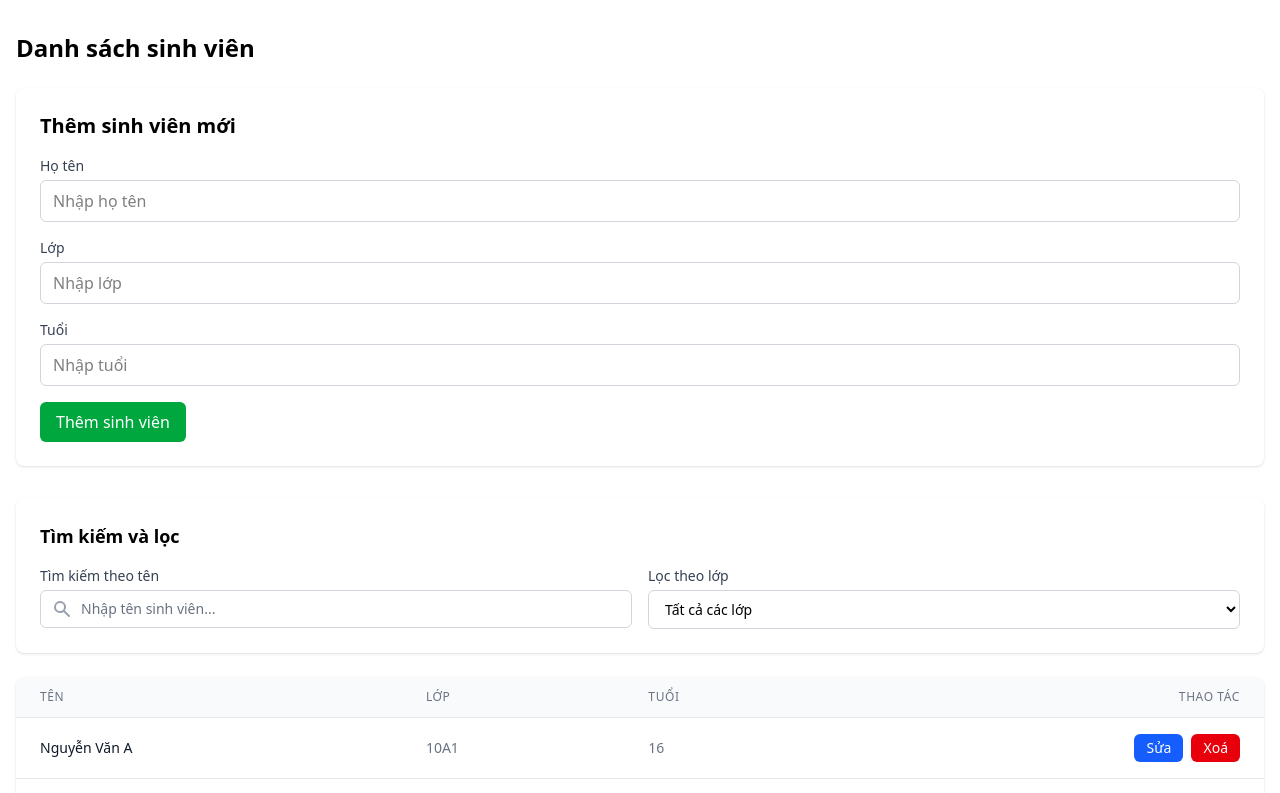
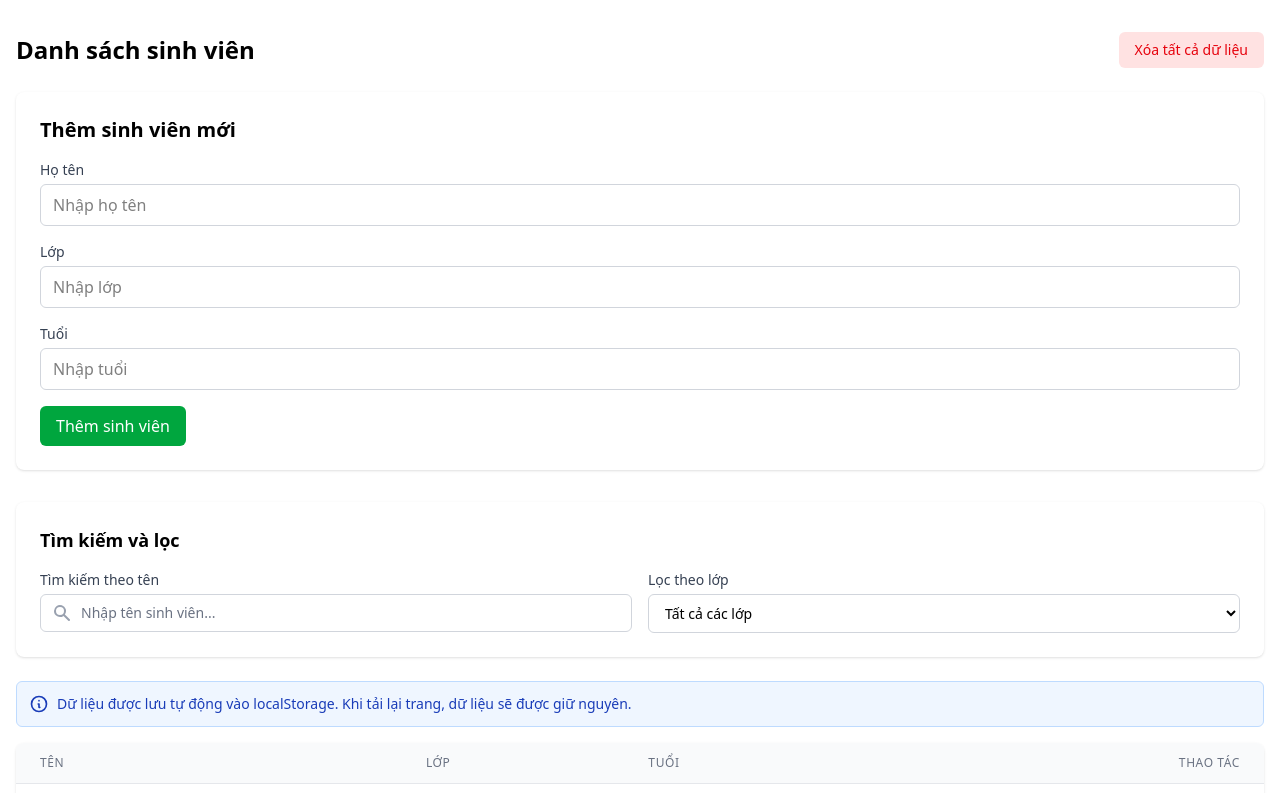
Before and after one commit to VoTrieuAn/22657391_VoTrieuAn_M21, a React (Vite) app: page / in a window 1280 px wide. Shown: the top 793 px of the page. Built offline with nearby package versions, Linux system fonts and the light colour scheme.

Commit message:
luu danh sach sinh vien vao LocalStorage

```diff
--- a/src/components/StudentList.jsx
+++ b/src/components/StudentList.jsx
@@ -1,17 +1,15 @@
 import { useEffect, useRef, useState } from 'react'
 
+
+// Key for localStorage
+const STORAGE_KEY = "student-list-data"
+
 const StudentList = () => {
-  // Sample student data
-  const [students, setStudents] = useState([
-    { id: 1, name: "Nguyễn Văn A", class: "10A1", age: 16 },
-    { id: 2, name: "Trần Thị B", class: "11A2", age: 17 },
-    { id: 3, name: "Lê Văn C", class: "12A3", age: 18 },
-    { id: 4, name: "Phạm Thị D", class: "10A1", age: 16 },
-    { id: 5, name: "Hoàng Văn E", class: "11A2", age: 17 },
-    { id: 6, name: "Vũ Thị F", class: "12A3", age: 18 },
-    { id: 7, name: "Đặng Văn G", class: "10A1", age: 16 },
-    { id: 8, name: "Bùi Thị H", class: "11A2", age: 17 },
-  ])
+   // Student data state
+   const [students, setStudents] = useState([])
+
+   // Flag to track if initial data is loaded
+   const [isDataLoaded, setIsDataLoaded] = useState(false)
 
    // Search state
    const [searchQuery, setSearchQuery] = useState("")
@@ -37,6 +35,54 @@ const StudentList = () => {
    const [isEditModalOpen, setIsEditModalOpen] = useState(false)
    const [editingStudent, setEditingStudent] = useState(null)
    const modalRef = useRef(null)
+
+   // Load data from localStorage on component mount
+   useEffect(() => {
+     try {
+       const savedData = localStorage.getItem(STORAGE_KEY)
+
+       if (savedData) {
+         const parsedData = JSON.parse(savedData)
+         setStudents(parsedData)
+       } else {
+         // Set default data if nothing is saved
+         setStudents([
+           { id: 1, name: "Nguyễn Văn A", class: "10A1", age: 16 },
+           { id: 2, name: "Trần Thị B", class: "11A2", age: 17 },
+           { id: 3, name: "Lê Văn C", class: "12A3", age: 18 },
+           { id: 4, name: "Phạm Thị D", class: "10A1", age: 16 },
+           { id: 5, name: "Hoàng Văn E", class: "11A2", age: 17 },
+           { id: 6, name: "Vũ Thị F", class: "12A3", age: 18 },
+           { id: 7, name: "Đặng Văn G", class: "10A1", age: 16 },
+           { id: 8, name: "Bùi Thị H", class: "11A2", age: 17 },
+         ])
+       }
+     } catch (error) {
+       console.error("Error loading data from localStorage:", error)
+       // Set default data if there's an error
+       setStudents([
+         { id: 1, name: "Nguyễn Văn A", class: "10A1", age: 16 },
+         { id: 2, name: "Trần Thị B", class: "11A2", age: 17 },
+         { id: 3, name: "Lê Văn C", class: "12A3", age: 18 },
+         { id: 4, name: "Phạm Thị D", class: "10A1", age: 16 },
+         { id: 5, name: "Hoàng Văn E", class: "11A2", age: 17 },
+       ])
+     } finally {
+       setIsDataLoaded(true)
+     }
+   }, [])
+
+   // Save data to localStorage whenever students change
+   useEffect(() => {
+     // Only save after initial data is loaded to prevent overwriting with empty array
+     if (isDataLoaded) {
+       try {
+         localStorage.setItem(STORAGE_KEY, JSON.stringify(students))
+       } catch (error) {
+         console.error("Error saving data to localStorage:", error)
+       }
+     }
+   }, [students, isDataLoaded])
 
    // Get unique classes for the dropdown
    const uniqueClasses = Array.from(new Set(students.map((student) => student.class))).sort()
@@ -187,6 +233,14 @@ const StudentList = () => {
      })
    }
 
+   // Clear all data
+   const handleClearAllData = () => {
+     if (window.confirm("Bạn có chắc chắn muốn xóa tất cả dữ liệu sinh viên không?")) {
+       setStudents([])
+       localStorage.removeItem(STORAGE_KEY)
+     }
+   }
+
    // Close modal when clicking outside
    useEffect(() => {
      const handleClickOutside = (event) => {
@@ -226,7 +280,15 @@ const StudentList = () => {
 
    return (
      <div className="container mx-auto px-4 py-8">
-      <h1 className="text-2xl font-bold mb-6">Danh sách sinh viên</h1>
+       <div className="flex justify-between items-center mb-6">
+         <h1 className="text-2xl font-bold">Danh sách sinh viên</h1>
+         <button
+           onClick={handleClearAllData}
+           className="px-4 py-2 bg-red-100 text-red-600 rounded-md hover:bg-red-200 transition-colors text-sm"
+         >
+           Xóa tất cả dữ liệu
+         </button>
+       </div>
 
        {/* Add Student Form */}
        <div className="bg-white p-6 rounded-lg shadow mb-8">
@@ -371,6 +433,25 @@ const StudentList = () => {
          )}
        </div>
 
+       {/* Storage Status */}
+       <div className="bg-blue-50 border border-blue-200 rounded-md p-3 mb-4 text-sm text-blue-800 flex items-center">
+         <svg
+           xmlns="http://www.w3.org/2000/svg"
+           className="h-5 w-5 mr-2"
+           fill="none"
+           viewBox="0 0 24 24"
+           stroke="currentColor"
+         >
+           <path
+             strokeLinecap="round"
+             strokeLinejoin="round"
+             strokeWidth={2}
+             d="M13 16h-1v-4h-1m1-4h.01M21 12a9 9 0 11-18 0 9 9 0 0118 0z"
+           />
+         </svg>
+         Dữ liệu được lưu tự động vào localStorage. Khi tải lại trang, dữ liệu sẽ được giữ nguyên.
+       </div>
+
        {/* Filter Results Info */}
        {isFiltering && (
          <div className="mb-4 text-sm text-gray-600">
@@ -504,7 +585,7 @@ const StudentList = () => {
 
        {/* Edit Modal */}
        {isEditModalOpen && (
-        <div className="fixed inset-0 bg-black bg-opacity-50 flex items-center justify-center z-50 p-4">
+         <div className="fixed inset-0 bg-black/50 flex items-center justify-center z-50 p-4">
            <div ref={modalRef} className="bg-white rounded-lg shadow-lg w-full max-w-md mx-auto overflow-hidden">
              <div className="p-6">
                <div className="flex justify-between items-center mb-4">
```
Lines whose indentation alone changed are shown as unchanged.
